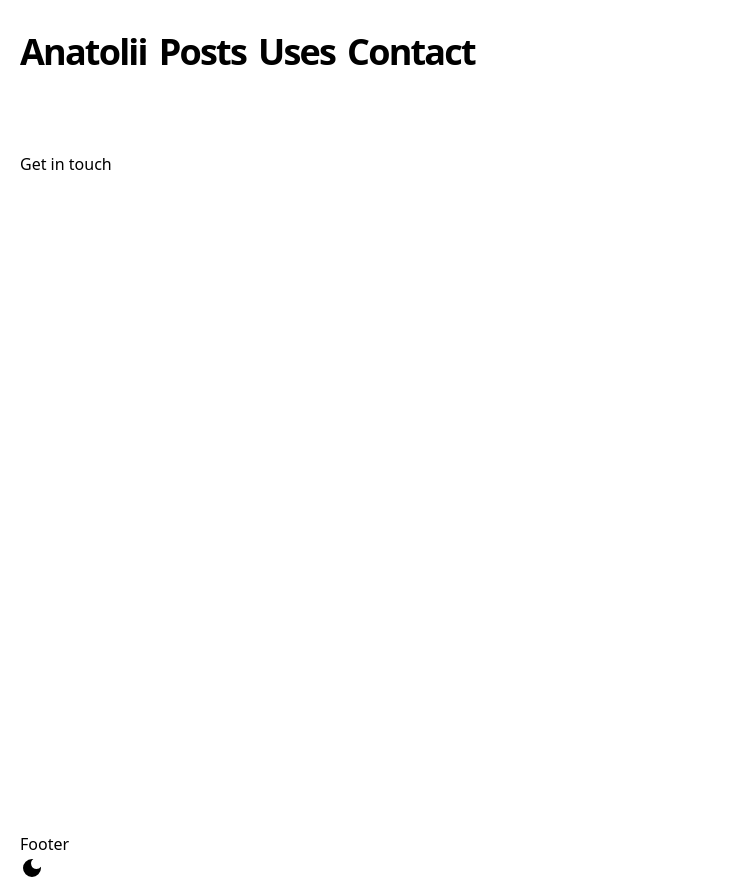
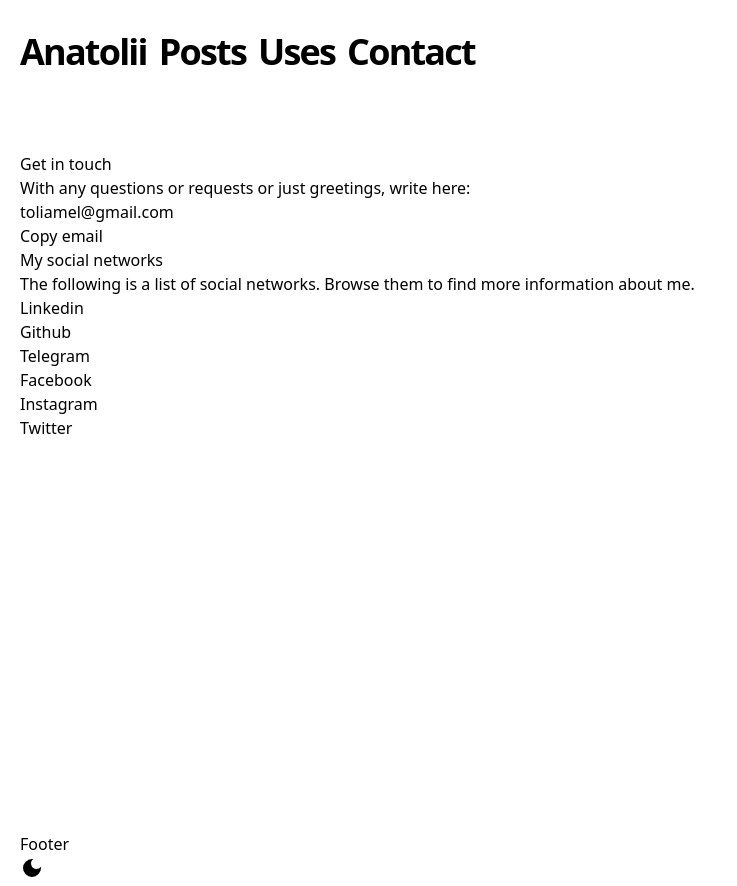
Before and after one commit to sonikbro/sonikbro.dev, a Next.js app: page /contact in a window 1280 px wide. Shown: the whole page, without its empty margins (0-737 px from the left). Built offline with nearby package versions, Linux system fonts and the light colour scheme.

Commit message:
fix contact and 404 page

```diff
--- a/components/Styled/Button/index.tsx
+++ b/components/Styled/Button/index.tsx
@@ -33,8 +33,7 @@ interface IStyledButton {
 }
 
 const Button: React.FC<IStyledButton> = ({ children, onClick }) => {
-  //   return <StyledButton onClick={onClick}>{children}</StyledButton>;
-  return <></>;
+  return <button onClick={onClick}>{children}</button>;
 };
 
 export default Button;
--- a/components/Styled/LinksList/index.tsx
+++ b/components/Styled/LinksList/index.tsx
@@ -1,9 +1,8 @@
 // import styled from 'styled-components';
-// import { TListItem } from '../../../types';
+import { TListItem } from '../../../types';
 
 interface IStyledButton {
-  // items: TListItem[];
-  items: any[];
+  items: TListItem[];
 }
 
 const LinksList: React.FC<IStyledButton> = ({ items }) => {
@@ -13,13 +12,13 @@ const LinksList: React.FC<IStyledButton> = ({ items }) => {
 
   return (
     <ul>
-      {/* {items.map((item: TListItem) => (
+      {items.map((item) => (
         <li key={item.label}>
           <a href={item.link} target="_blank" rel="noreferrer">
             {item.label}
           </a>
         </li>
-      ))} */}
+      ))}
     </ul>
   );
 };
--- a/pages/404.tsx
+++ b/pages/404.tsx
@@ -17,10 +17,7 @@ const ErrorPage: NextPage = () => {
       <NextHead>
         <title>Page Not Be Found</title>
       </NextHead>
-      <h1>
-        4 <span>😢</span> 4
-      </h1>
-      {/* <ErrorWrapper>
+      <div>
         <h1>
           4 <span>😢</span> 4
         </h1>
@@ -34,7 +31,7 @@ const ErrorPage: NextPage = () => {
             <a>Back to homepage</a>
           </Link>
         </p>
-      </ErrorWrapper> */}
+      </div>
     </>
   );
 };
--- a/pages/contact.tsx
+++ b/pages/contact.tsx
@@ -1,27 +1,29 @@
 import { useState } from 'react';
 import type { NextPage } from 'next';
 import NextHead from 'next/head';
-// import Button from '../components/Styled/Button';
-// import LinksList from '../components/Styled/LinksList';
-// import { listEmail, listSocial, siteData } from '../data';
+import Button from '../components/Styled/Button';
+import LinksList from '../components/Styled/LinksList';
+import { listEmail, listSocial, siteData } from '../data';
 
 const Contact: NextPage = () => {
-  //   const [text, setText] = useState<string>('Copy email');
+  const [text, setText] = useState<string>('Copy email');
 
-  //   const handleClick = (): void => {
-  //     navigator?.clipboard.writeText(siteData.email);
-  //     setText('Email copied');
+  const handleClick = (): void => {
+    navigator?.clipboard.writeText(siteData.email);
+    setText('Email copied');
 
-  //     setTimeout(() => {
-  //       setText('Copy email');
-  //     }, 2000);
-  //   };
+    setTimeout(() => {
+      setText('Copy email');
+    }, 2000);
+  };
 
   return (
     <>
-      <NextHead>{/* <title>{siteData.name} · contact</title> */}</NextHead>
+      <NextHead>
+        <title>{siteData.name} · contact</title>
+      </NextHead>
       <h1>Get in touch</h1>
-      {/* <p>With any questions or requests or just greetings, write here:</p>
+      <p>With any questions or requests or just greetings, write here:</p>
       <LinksList items={listEmail} />
       <p>
         <Button onClick={handleClick}>{text}</Button>
@@ -31,7 +33,7 @@ const Contact: NextPage = () => {
         The following is a list of social networks. Browse them to find more
         information about me.
       </p>
-      <LinksList items={listSocial} /> */}
+      <LinksList items={listSocial} />
     </>
   );
 };
```
